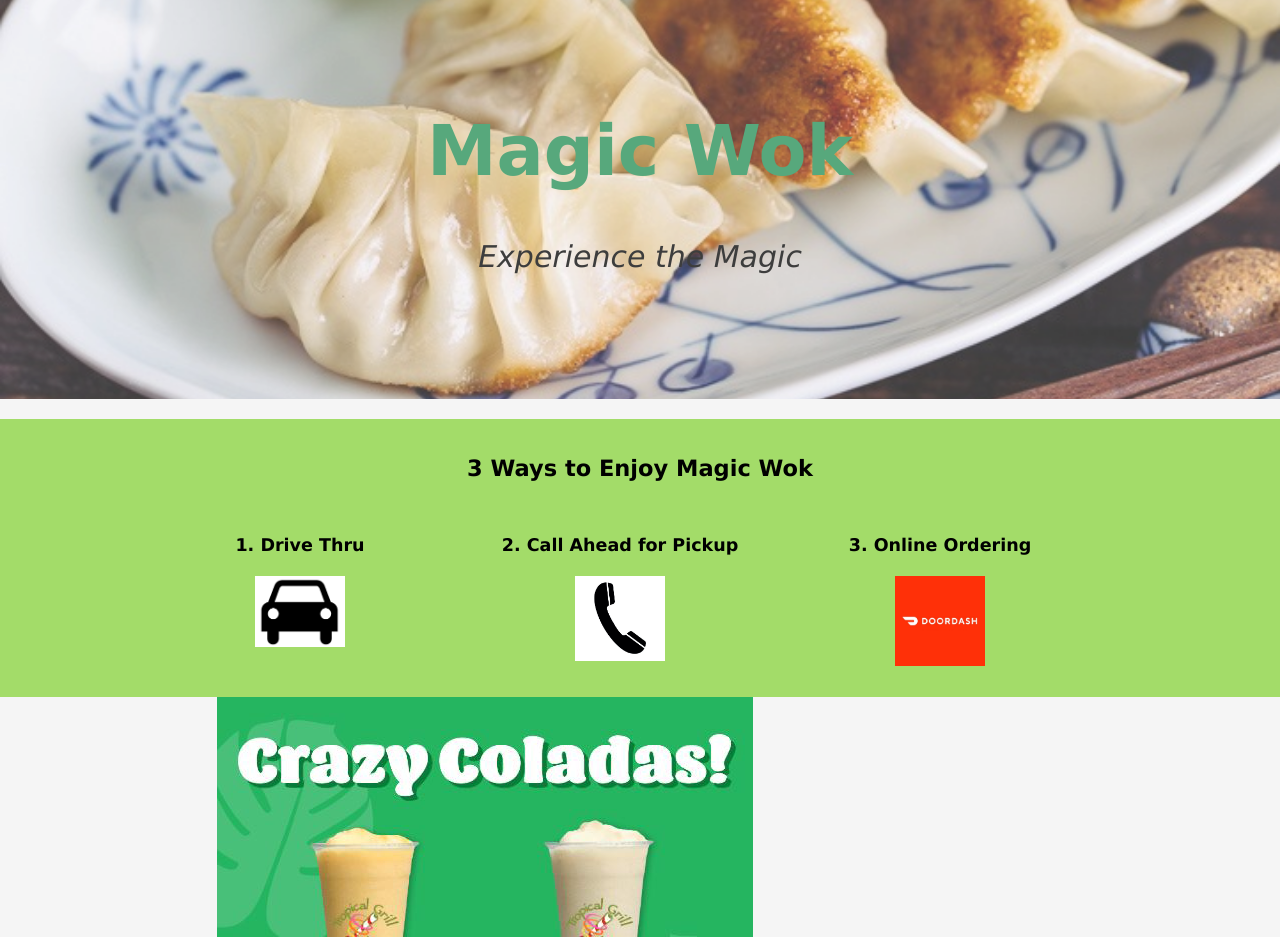
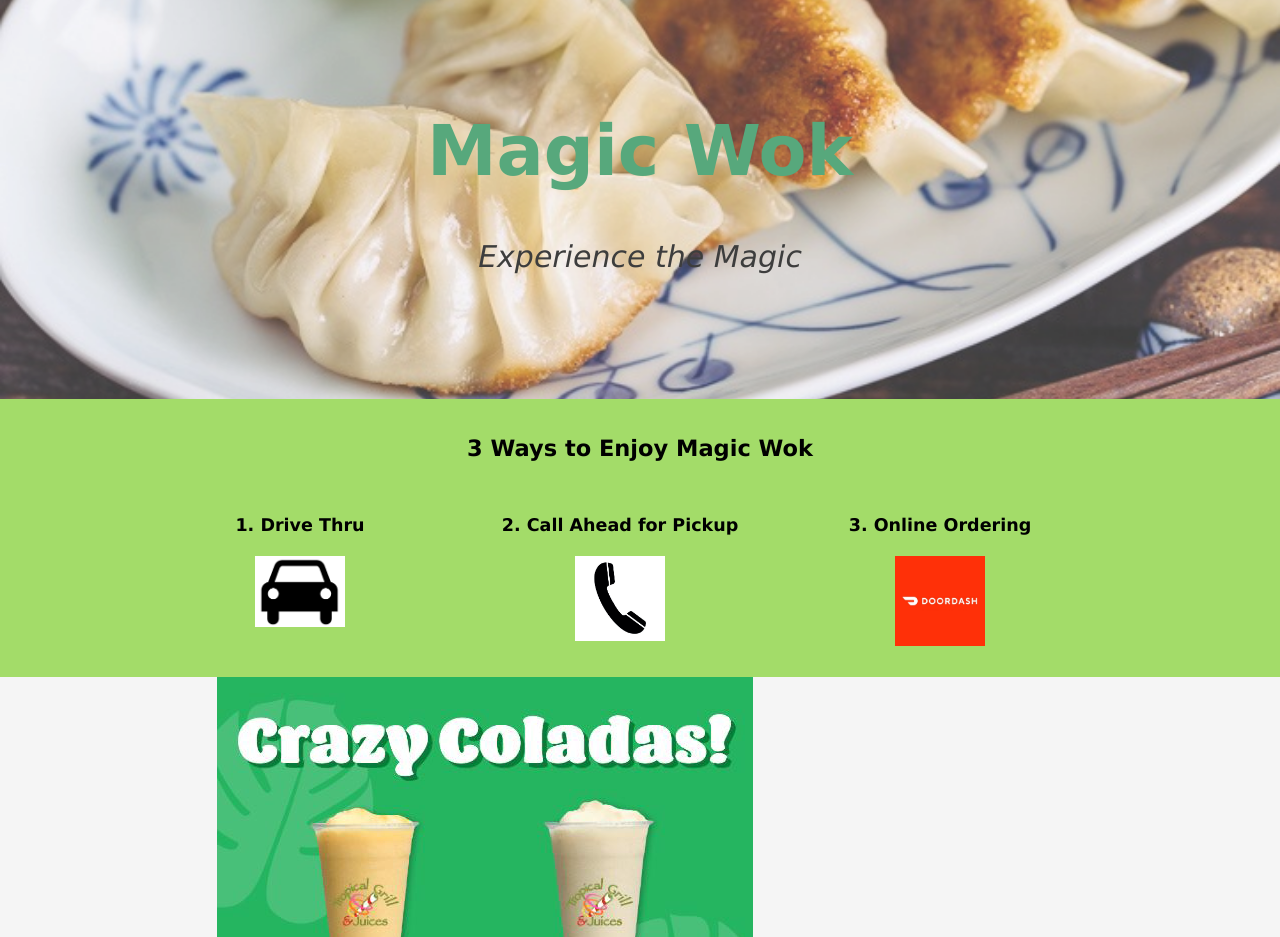
Before and after one commit to brittanypark/redesign, a PHP site: page / in a window 1280 px wide. Shown: the part 306-1243 px from the top of the page. Run offline with PHP 8.4, Linux system fonts and the light colour scheme.

Commit message:
Update index.css

```diff
--- a/index.css
+++ b/index.css
@@ -92,9 +92,7 @@ header a:hover {
     text-align: center;
 }
 
-#ordering {
-    margin-top: 20px;
-}
+
 
 #ordering .box {
     float: left;
```
